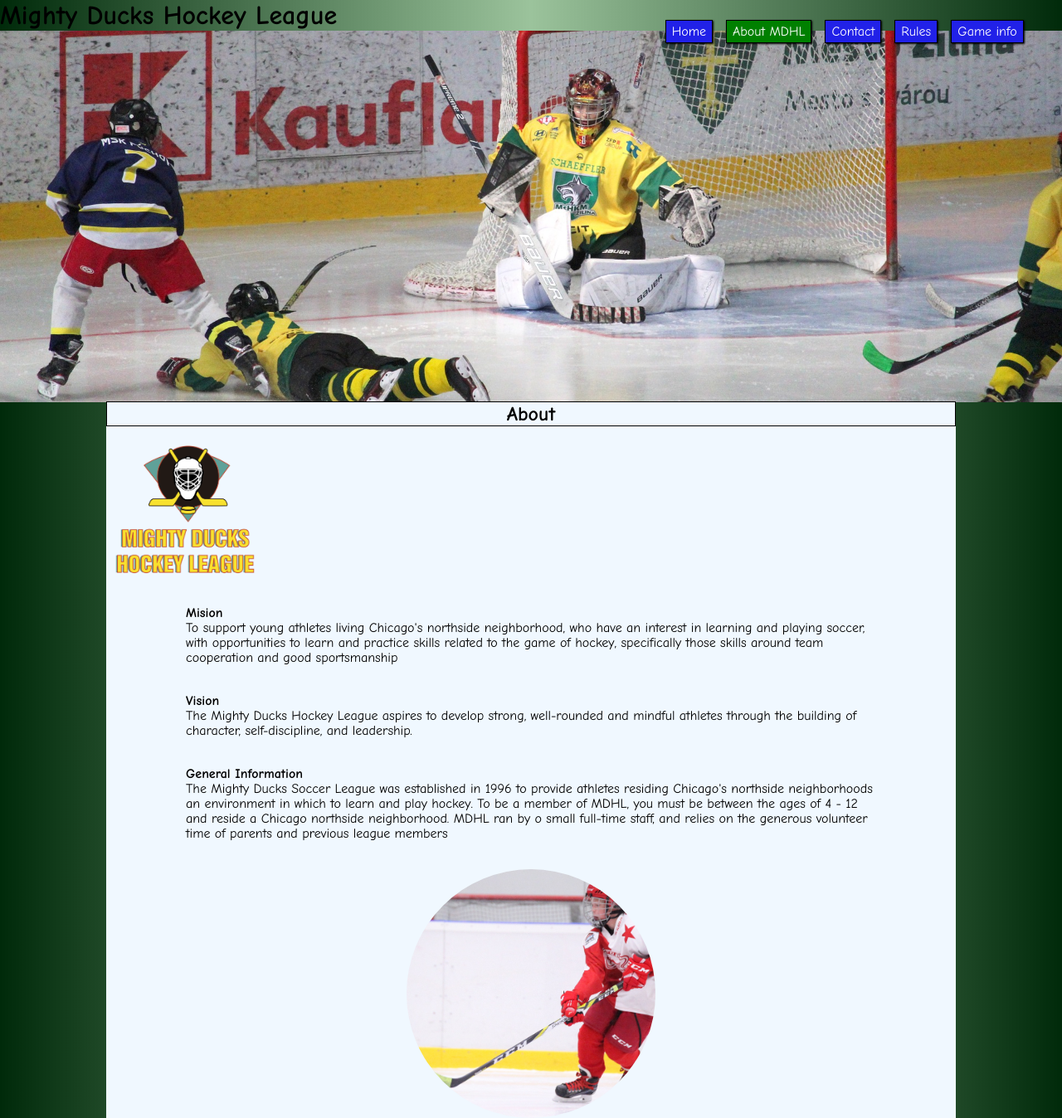
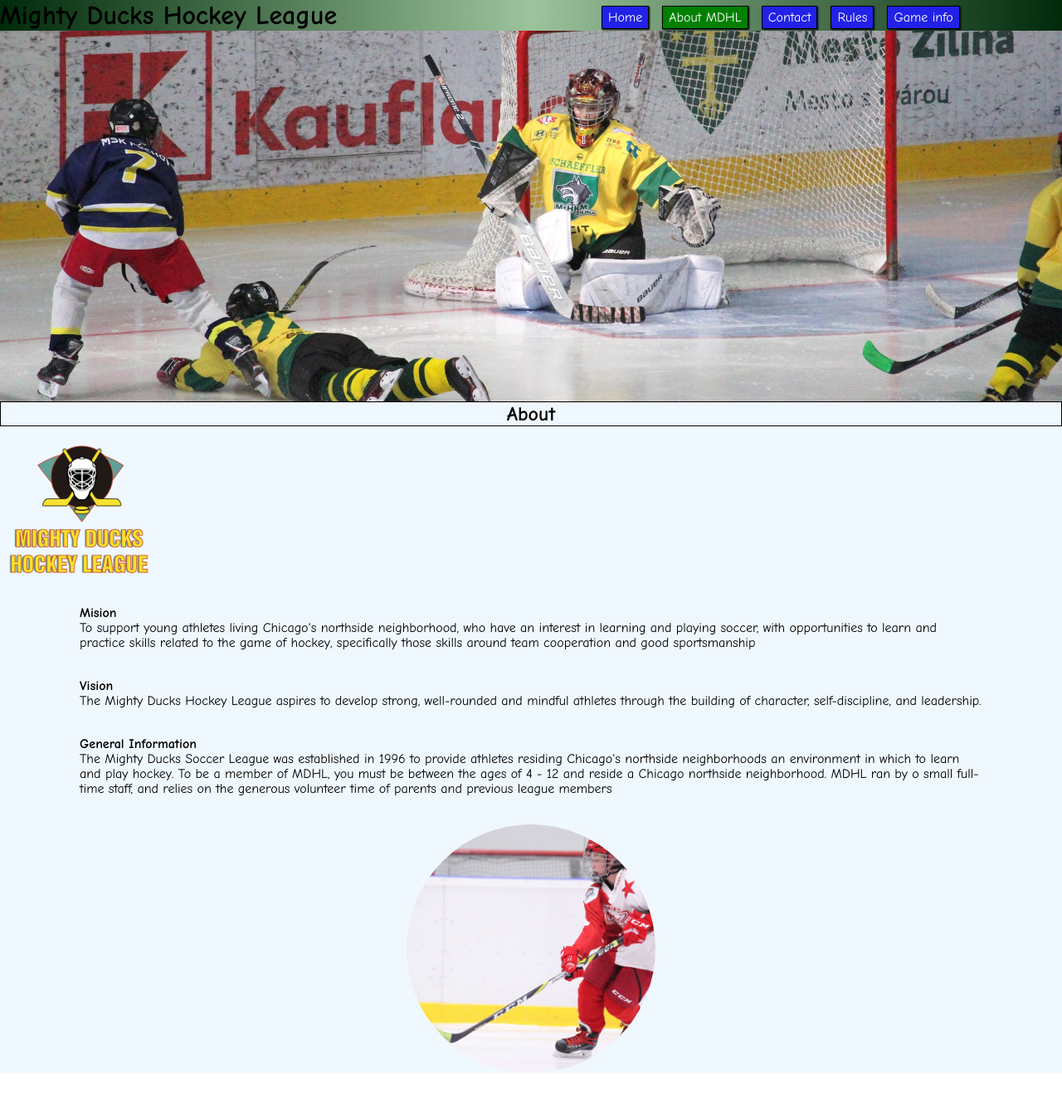
Before and after one commit to Lautaacode/MDHL_Blanco, a plain HTML site: page about.html in a window 1280 px wide. Shown: the whole page at 83% size. After the commit the page ends 1294 px from the top, so only its background shows below. Drawn offline with Linux system fonts and the light colour scheme.

Commit message:
arreglos task3

```diff
--- a/about.html
+++ b/about.html
@@ -24,7 +24,7 @@
         <a href="game_info.html">Game info</a>
     </nav>
     <main>
-        <section>
+        <section class="d-flex column align-center">
             <h2 class="title">About</h2>
             <img class="logo" src="./images/logo_Mighty_ducks-01.png" alt="logo">
             <div>
--- a/styles/style.css
+++ b/styles/style.css
@@ -37,13 +37,15 @@ body{
 .btn-nav{
     display: flex;
     position: absolute;
-    top: 3vh;
-    right: 3vw;
+    top: 0.9vh;
+    right: 9vw;
 }
 .btn-nav a{
     margin: 0 0.5rem;
 }
+
 header img{
+
     width:100%;
     object-fit: cover;
     height: 28rem;
@@ -67,11 +69,11 @@ main{
     justify-content: center;
     align-items: center;
     margin: -0.3rem auto ;
-    width: 80vw;
+    width: 100vw;
     background-color: aliceblue;
 }
 .title{
-    width: 80vw;
+    width: 100vw;
     justify-content: center;
     text-align: center;
     border: black solid 1px;
```
